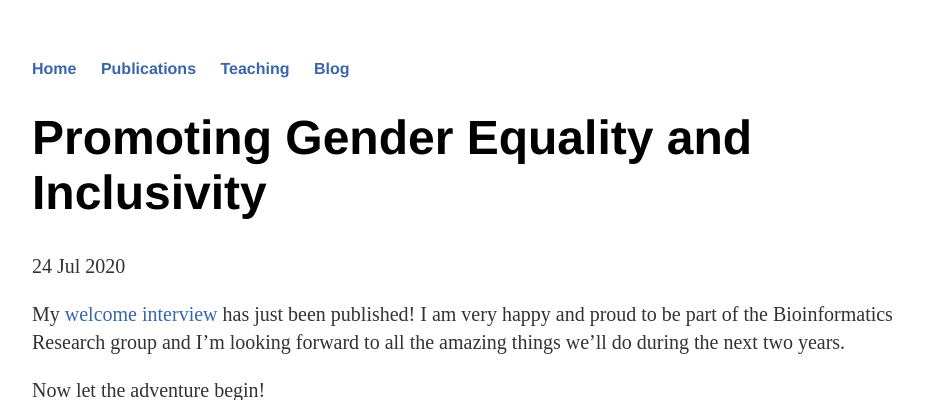
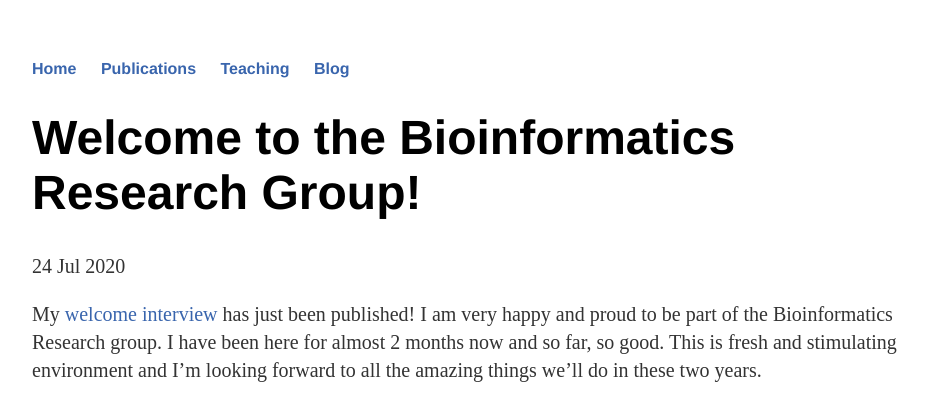
Before and after one commit to andreina-francisco/andreina-francisco.github.io, a Jekyll site: the page built from _posts/2020-07-24-interview.md, in a window 1280 px wide, cut to the strip 0-400 px from the top of the page. Shown: the whole strip, without its empty margins (160-1088 px from the left). Built offline with Jekyll 4.4.1, drawn with Linux system fonts in a browser that asks for light colours; nearby versions of some CDN libraries; a style sheet for code colours, icons or effects is not loaded.

Commit message:
Fixed title

```diff
--- a/_posts/2020-07-24-interview.md
+++ b/_posts/2020-07-24-interview.md
@@ -1,11 +1,11 @@
 ---
 layout: post
-title: "Promoting Gender Equality and Inclusivity"
+title: "Welcome to the Bioinformatics Research Group!"
 date: 2020-07-24
 feature-img: "/blog/images/2020-07-24-interview.jpg"
 ---
 
-My [welcome interview](https://pharmb.io/blog/andreina-new-postdoc/) has just been published!  I am very happy and proud to be part of the Bioinformatics Research group and I'm looking forward to all the amazing things we'll do during the next two years.
+My [welcome interview](https://pharmb.io/blog/andreina-new-postdoc/) has just been published!  I am very happy and proud to be part of the Bioinformatics Research group. I have been here for almost 2 months now and so far, so good.  This is fresh and stimulating environment and I'm looking forward to all the amazing things we'll do in these two years.
 
 Now let the adventure begin!
 
```
